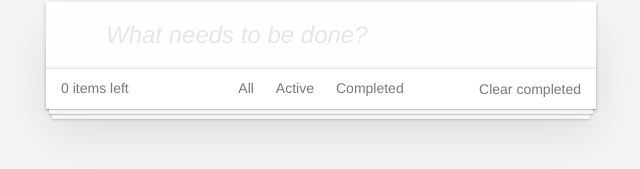
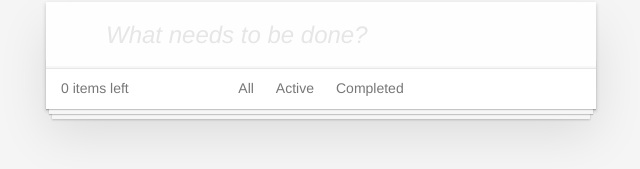
Before and after one commit to yavuzergun1/todo, a React (Create React App) app: page / in a window 1280 px wide. Shown: the part 128-297 px from the top of the page, without its empty margins (319-959 px from the left). Built offline with nearby package versions, Linux system fonts and the light colour scheme.

Commit message:
commited

```diff
--- a/src/App.css
+++ b/src/App.css
@@ -327,6 +327,13 @@ html .clear-completed:active {
 	line-height: 20px;
 	text-decoration: none;
 	cursor: pointer;
+	scale: 0;
+}
+
+.clear-completed:active{
+	color:red;
+	transform: rotate();
+	scale: 2;
 }
 
 .clear-completed:hover {
--- a/src/App.js
+++ b/src/App.js
@@ -9,7 +9,7 @@ function App() {
   const [status, setStatus]= useState('');
   const [filteredTodos, setFilteredTodos]= useState([]);
   // console.log(Object.keys(todos));
-  console.log(status);
+  // console.log(status);
   // const deleteToDo=
 
   useEffect(() => {
--- a/src/comps/Footer.js
+++ b/src/comps/Footer.js
@@ -4,6 +4,8 @@ import {useState} from 'react'
 function Footer({todos, setTodos, status, setStatus}) {
 
 const unCompleted= todos.filter(todo=>todo.completed==false)
+const completed= todos.filter(todo=>todo.completed==true)
+
 
 const clearCompleted= (e)=>{
     e.preventDefault()
@@ -41,7 +43,7 @@ const clickStyle= (e)=> {
 </ul>
 
 {/* <!-- Hidden if no completed items are left ↓ --> */}
-<button className="clear-completed" onClick={clearCompleted}>
+<button className={completed==0 ? "hidden": "clear-completed"}  onClick={clearCompleted}>
     Clear completed
 </button>
 </footer>
--- a/src/comps/TodoList.js
+++ b/src/comps/TodoList.js
@@ -1,5 +1,5 @@
 import React from 'react'
-import {useState} from 'react'
+
 
 function TodoList({todos, setTodos, todo}) {
 
@@ -12,10 +12,8 @@ const deleteItem= ()=> setTodos(todos.filter(item=> item.id!==todo.id))
 
   return (
     <div className='main' >
-{/* <input type="checkbox" className='toggle-all' /> <label htmlFor="toggle-all">Mark all as complete</label> */}
 
-
-      <li key={todo.id} className={todo.completed ? "completed": "" } style={{display:"block"} } >
+      <li key={todo.id} className={todo.completed ? "completed": "" } >
        <div className='view' >
         <input type="checkbox" className='toggle' onClick={isCompleted}  />
        <label  > {todo.text} </label>
```
